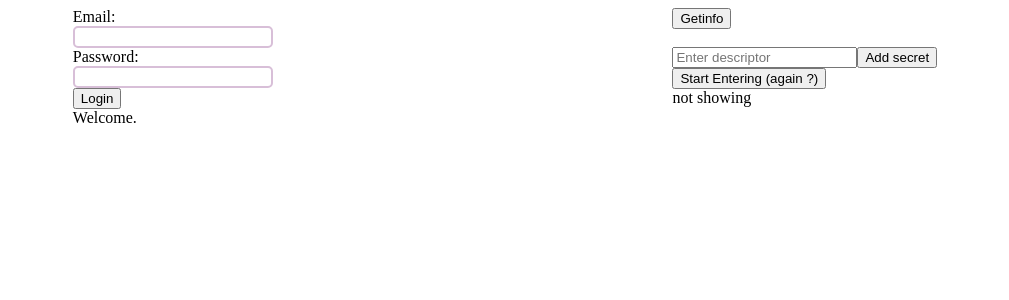
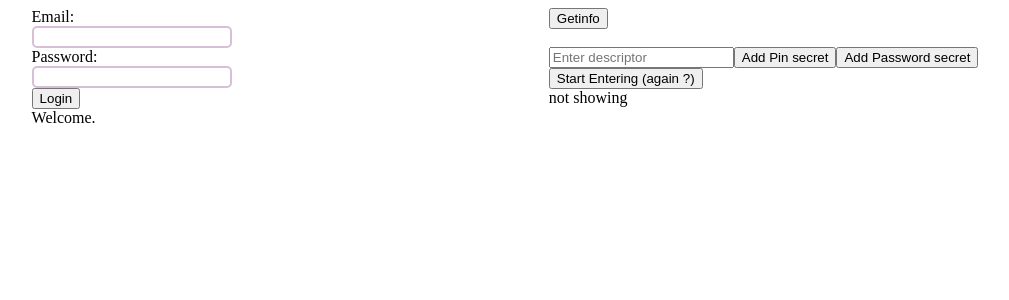
Before and after one commit to SXZZ5/lockout, a React (Vite) app in the folder frontend/: page / in a window 1280 px wide. Shown: the top 300 px of the page, without its empty margins (135-1144 px from the left). Built offline with nearby package versions, Linux system fonts and the light colour scheme.

Commit message:
add string password support

```diff
--- a/frontend/src/Logsign.jsx
+++ b/frontend/src/Logsign.jsx
@@ -65,5 +65,4 @@ function clickLogin(setStatus) {
         console.log(textstring);
         setStatus(textstring);
     })
-
 }
--- a/frontend/src/passwords.js
+++ b/frontend/src/passwords.js
@@ -3,6 +3,14 @@ function generatePin(pinlen = 4) {
     const minlim = 10 ** (pinlen - 1);
     const maxlim = (10 ** pinlen) - 1;
     return random.int(minlim, maxlim)
+}
+
+function generatePwd(pwdlen = 30){
+    var res = "";
+    for(let i=1; i<=pwdlen; ++i){
+        res += String.fromCharCode(random.int(97,122));
+    }
+    return res;
 }
 
 function genBalSeq(fixedlen, maxallowedlen) {
@@ -73,4 +81,4 @@ function genBalSeq(fixedlen, maxallowedlen) {
     }
 }
 
-export { generatePin, genBalSeq }
+export { generatePin, genBalSeq, generatePwd }
--- a/frontend/src/pwdobfsct.jsx
+++ b/frontend/src/pwdobfsct.jsx
@@ -1,5 +1,5 @@
 import { useState, useRef } from "react";
-import { genBalSeq, generatePin } from "./passwords";
+import { genBalSeq, generatePin, generatePwd } from "./passwords";
 import random from "random"
 export default function AddSecret() {
     const [showing, setShowing] = useState(false);
@@ -8,29 +8,42 @@ export default function AddSecret() {
     return <>
         <input type="text" placeholder="Enter descriptor" id="NewPwdDescription"></input>
         <button onClick={() => {
-            if(document.getElementById("NewPwdDescription").value == null) {
+            if (document.getElementById("NewPwdDescription").value == null) {
                 alert("enter a description first")
                 return
             }
-            const {fullseq, pwd}= PwdObfuscated();
+            const { fullseq, pwd } = PwdObfuscated();
             console.log(fullseq, pwd);
             fullpwdseq.current = fullseq;
-            request_add(pwd,fullseq,setBackendstored)
+            request_add(pwd, fullseq, setBackendstored)
         }}>
-            Add secret
+            Add Pin secret
+        </button>
+        <button onClick={() => {
+            if (document.getElementById("NewPwdDescription").value == null) {
+                alert("enter a description first")
+                return
+            }
+            const pwd = generatePwd();
+            const fullseq = pwd;
+            console.log(fullseq, pwd);
+            fullpwdseq.current = fullseq;
+            request_add(pwd, fullseq, setBackendstored)
+        }}>
+            Add Password secret
         </button>
         <br></br>
         <button onClick={() => setShowing((prev) => !prev)}>
             Start Entering (again ?)
         </button>
         <br></br>
-        {((showing == true) && (backendstored == true)) ? <PwdCharacter fullseq={fullpwdseq.current}/> : "not showing"}
+        {((showing == true) && (backendstored == true)) ? <PwdCharacter fullseq={fullpwdseq.current} /> : "not showing"}
     </>
 }
 
 // description -> click add button -> PwdObfuscate() + send_to_backend -> start showing -> render pwdcreate
 
-export function PwdCharacter({fullseq}) {
+export function PwdCharacter({ fullseq }) {
     // const pwdseq = useRef("lund");
     const pwdseq = useRef(fullseq);
     console.log(pwdseq);
@@ -42,7 +55,7 @@ export function PwdCharacter({fullseq}) {
             setChar(() => ("Finished"))
         }
         console.log(index.current)
-        console.log(pwdseq.current.at(index.current-1))
+        console.log(pwdseq.current.at(index.current - 1))
         setChar((prev) => pwdseq.current.at(index.current - 1))
     }
     return <div id="PWDCHAR" style={{
@@ -60,10 +73,10 @@ export function PwdObfuscated() {
     // console.log(pwd);
     let fullseq = "";
     for (let i = 1; i <= digcount; ++i) {
-        let str = genBalSeq(10,digcount-i+1);
+        let str = genBalSeq(10, digcount - i + 1);
         console.log(str)
         let old = null;
-        for (let j = 1; j <= str.length; ++j) if(str[j-1] == '-') {
+        for (let j = 1; j <= str.length; ++j) if (str[j - 1] == '-') {
             fullseq += str[j - 1];
             old = null;
         } else {
@@ -75,13 +88,13 @@ export function PwdObfuscated() {
     }
     // console.log(fullseq)
     // console.log("line 41: " + fullseq);
-    return {fullseq, pwd}
+    return { fullseq, pwd }
 }
 
 function request_add(pwd, fullseq, setBackendstored) {
     fetch("https://ftma4qavj6awolg4msi5i7qktm0cjhxk.lambda-url.eu-north-1.on.aws/updates",
         {
-            "method" : "POST",
+            "method": "POST",
             credentials: "include",
             body: JSON.stringify({
                 "email": localStorage.getItem("email"),
@@ -94,7 +107,7 @@ function request_add(pwd, fullseq, setBackendstored) {
             })
         }
     ).then((response) => {
-        if(response.ok) {
+        if (response.ok) {
             setBackendstored(() => true)
             alert("Secret stored. You can start entering now")
         } else {
@@ -106,8 +119,8 @@ function request_add(pwd, fullseq, setBackendstored) {
 
 function genUnique(old) {
     let cur = old;
-    while(cur == old) {
-        cur = random.int(0,9)
+    while (cur == old) {
+        cur = random.int(0, 9)
     }
     return cur
 }
```
